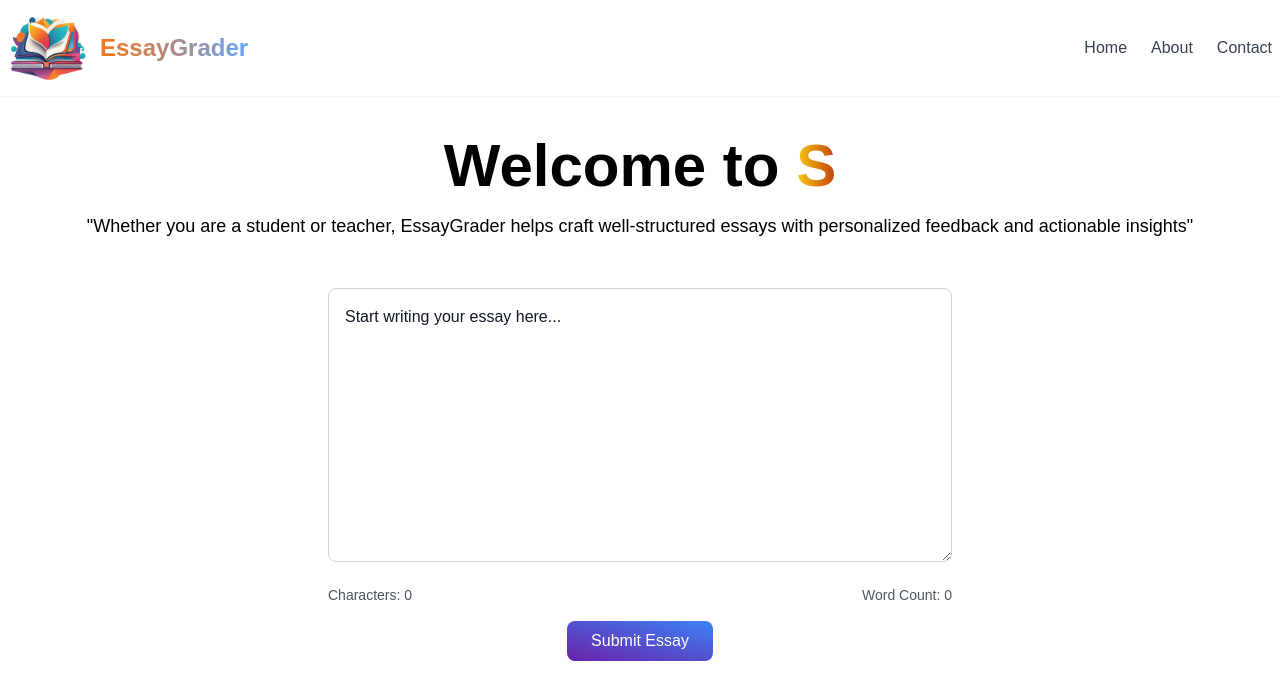
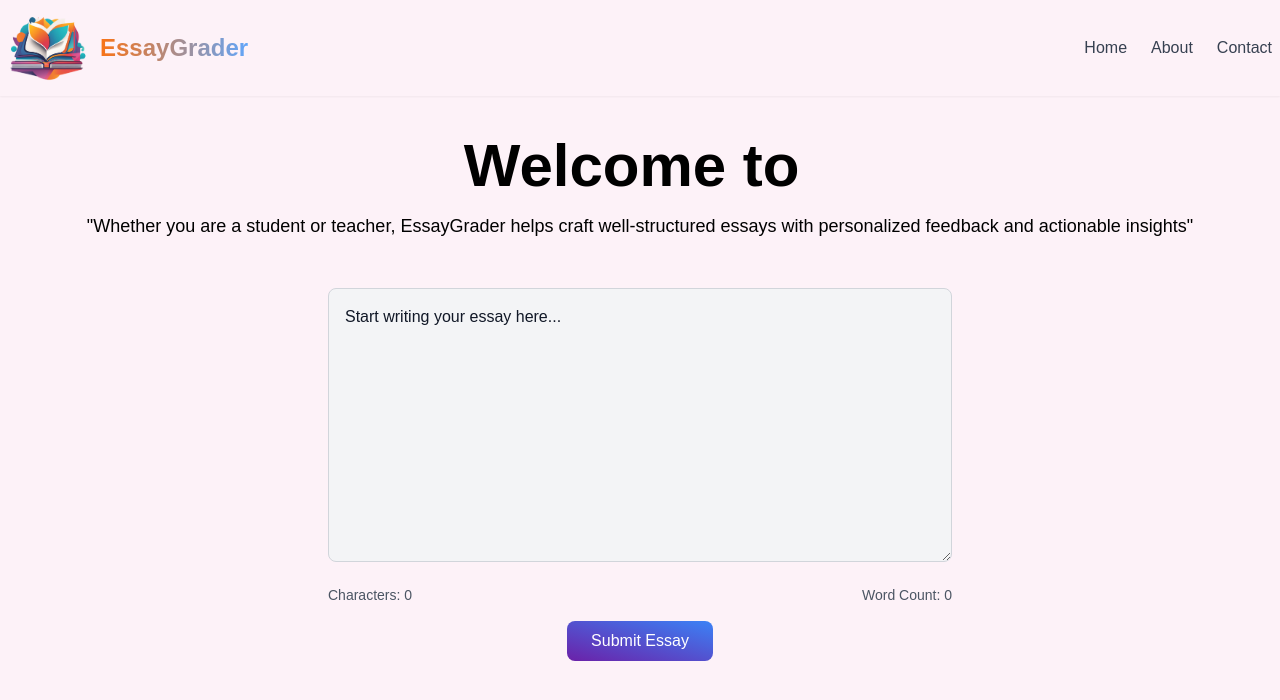
Before and after one commit to shribreeze/EssayGrader, a Next.js app: page / in a window 1280 px wide. Shown: the top 700 px of the page. Built offline with nearby package versions, Linux system fonts and the light colour scheme.

Commit message:
light mode color added

```diff
--- a/app/components/Navbar.js
+++ b/app/components/Navbar.js
@@ -7,7 +7,7 @@ export default function Navbar() {
   const [menuOpen, setMenuOpen] = useState(false);
 
   return (
-    <nav className="bg-white border-gray-200 dark:border-white dark:bg-black shadow-sm">
+    <nav className="bg-pink-50 border-gray-200 dark:border-white dark:bg-[--background] shadow-sm">
       <div className="max-w-screen-xl flex flex-wrap items-center justify-between mx-auto p-2">
 
         <Link href="#" className="flex items-center space-x-3">
--- a/app/components/TextArea.js
+++ b/app/components/TextArea.js
@@ -29,7 +29,7 @@ export default function TextArea() {
           rows="10"
           value={essay}
           onChange={handleChange}
-          className="w-full p-4 border border-gray-300 rounded-lg text-gray-900 focus:outline-none focus:ring-2 focus:ring-orange-500 focus:border-blue-500"
+          className="w-full p-4 border bg-gray-100 border-gray-300 rounded-lg text-gray-900 focus:outline-none focus:ring-2 focus:ring-orange-500 focus:border-blue-500"
           placeholder="Start writing your essay here..."
           required
         />
--- a/app/globals.css
+++ b/app/globals.css
@@ -3,13 +3,13 @@
 @tailwind utilities;
 
 :root {
-  --background: #ffffff;
+  --background: #fdf2f8;
   --foreground: #000000;
 }
 
 @media (prefers-color-scheme: dark) {
   :root {
-    --background: #000000;
+    --background: #0e0e0e;
     --foreground: #ffffff;
   }
 }
--- a/app/page.js
+++ b/app/page.js
@@ -4,7 +4,7 @@ import 'flowbite';
 import Navbar from "./components/Navbar";
 import TextArea from './components/TextArea';
 
-const texts = ["EssayGrader", "AI Grader", "Smart Checker"];
+const texts = ["Essay Grader", "AI Grader", "Smart Checker"];
 
 export default function Home() {
   const [text, setText] = useState("");
@@ -13,7 +13,7 @@ export default function Home() {
   const [isDeleting, setIsDeleting] = useState(false);
 
   useEffect(() => {
-    const typingSpeed = isDeleting ? 50 : 100; // Typing speed
+    const typingSpeed = isDeleting ? 50 : 100;
     const currentText = texts[index];
 
     const timer = setTimeout(() => {
```
